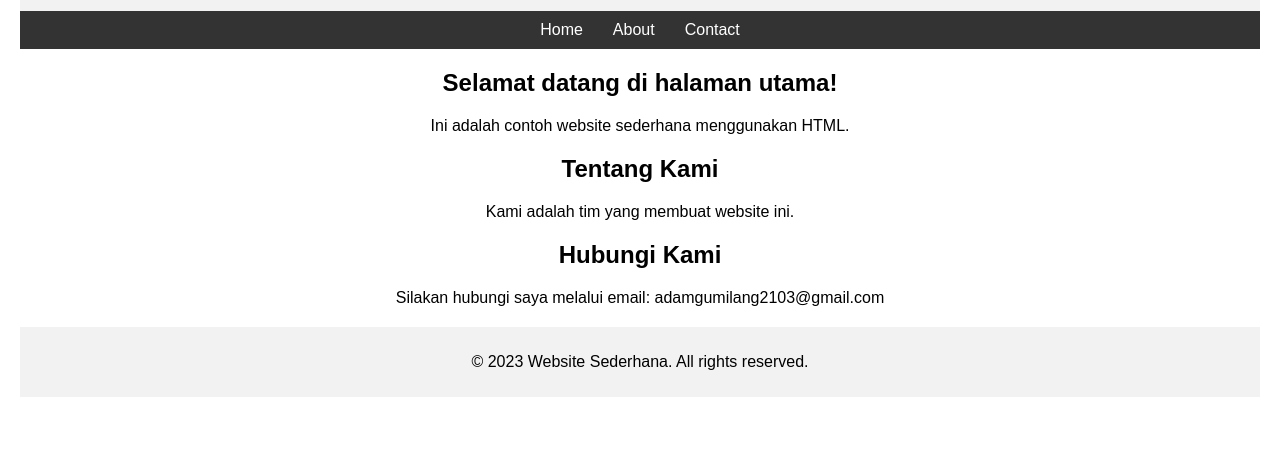
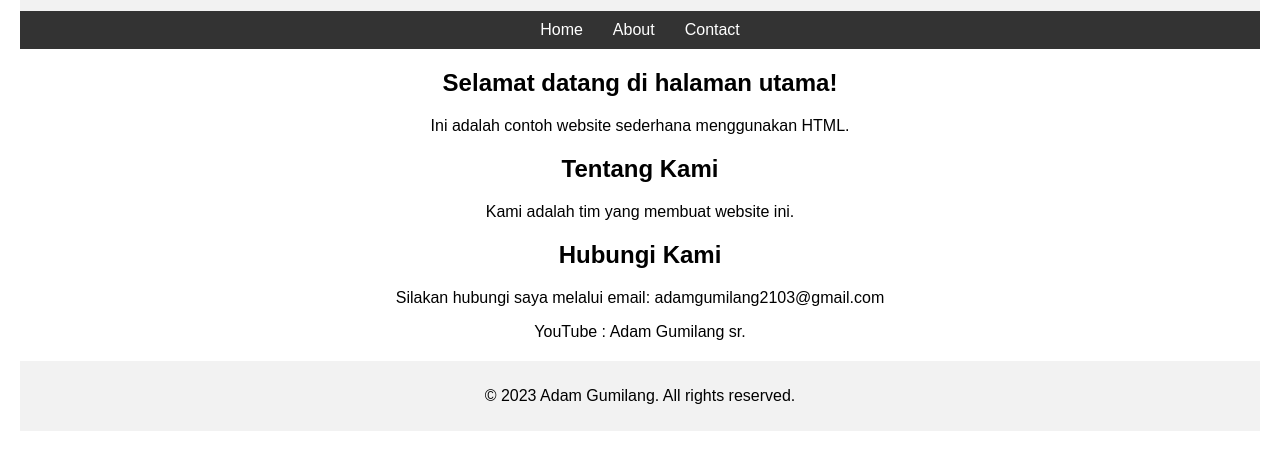
Before and after one commit to AdamGumilangOfficial/adamgumilang.github.io, a plain HTML site: page index.html in a window 1280 px wide. Shown: the part 109-578 px from the top of the page. Drawn offline with Linux system fonts and the light colour scheme.

Commit message:
Update index.html

```diff
--- a/index.html
+++ b/index.html
@@ -64,10 +64,11 @@
     <section id="contact">
         <h2>Hubungi Kami</h2>
         <p>Silakan hubungi saya melalui email: adamgumilang2103@gmail.com</p>
+        <p>YouTube : Adam Gumilang sr.</p>
     </section>
 
     <footer>
-        <p>&copy; 2023 Website Sederhana. All rights reserved.</p>
+        <p>&copy; 2023 Adam Gumilang. All rights reserved.</p>
     </footer>
 
 </body>
```
